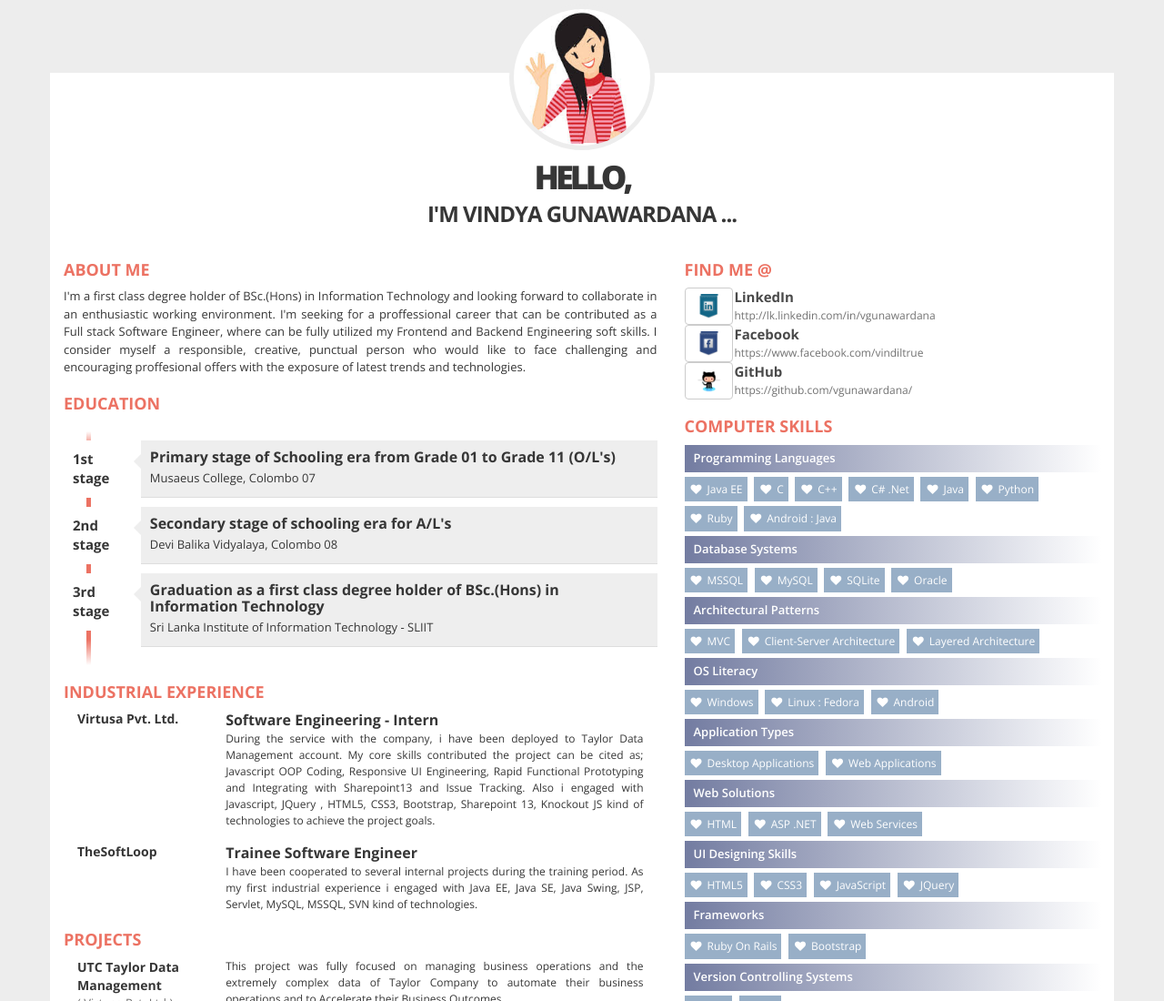
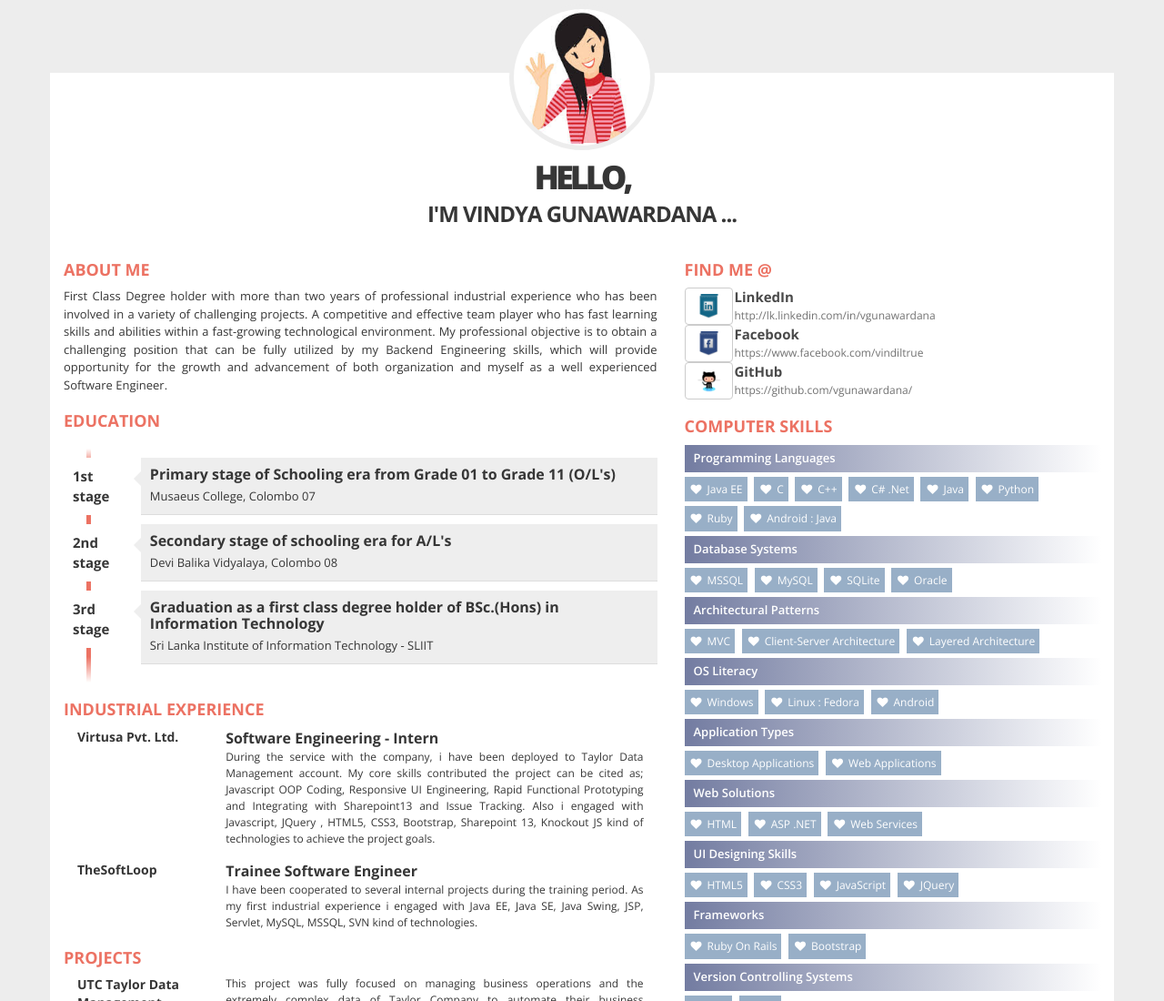
Before and after one commit to vgunawardana/vgunawardana.github.io, a plain HTML site: page index.html in a window 1280 px wide. Shown: the top 1100 px of the page at 91% size. Drawn offline with nearby package versions, Linux system fonts and the light colour scheme.

Commit message:
update index.html
added new resume description 03_06_2020

```diff
--- a/index.html
+++ b/index.html
@@ -35,7 +35,12 @@
           <!-- ABOUT ME -->
           <div class="box">
             <h2>About Me</h2>
-            <p class="para-align">I'm a first class degree holder of BSc.(Hons) in Information Technology and looking forward to collaborate in an enthusiastic working environment. I'm seeking for a proffessional career that can be contributed as a Full stack Software Engineer, where can be fully utilized my Frontend and Backend Engineering soft skills. I consider myself a responsible, creative, punctual person who would like to face challenging and encouraging proffesional offers with the exposure of latest trends and technologies. </p>
+            <p class="para-align">First Class Degree holder with more than two years of professional industrial experience who has
+been involved in a variety of challenging projects. A competitive and effective team player who
+has fast learning skills and abilities within a fast-growing technological environment. My
+professional objective is to obtain a challenging position that can be fully utilized by my Backend
+Engineering skills, which will provide opportunity for the growth and advancement of both
+organization and myself as a well experienced Software Engineer.</p>
           </div>
           <!-- EDUCATION -->
           <div class="box">
```
